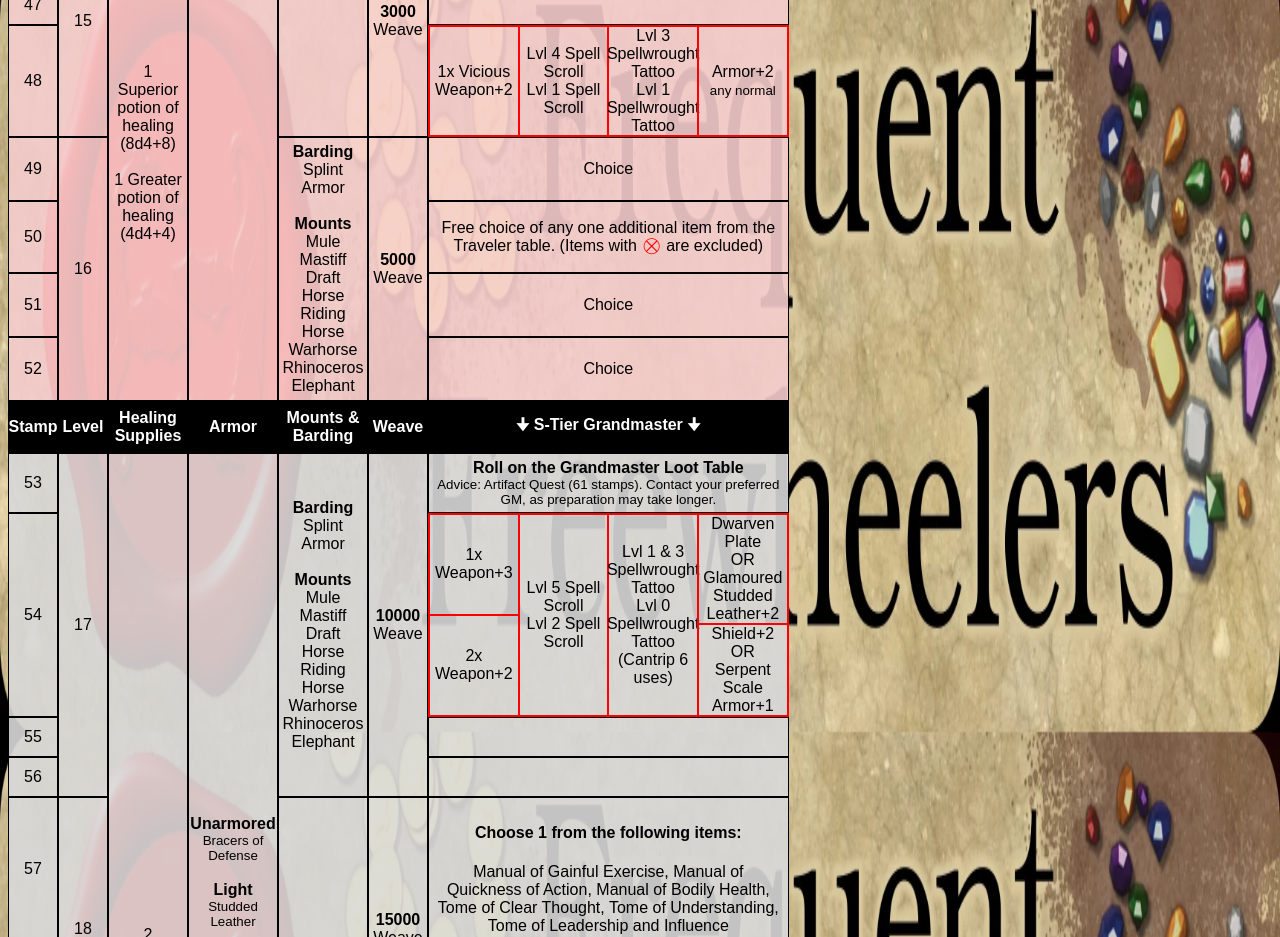
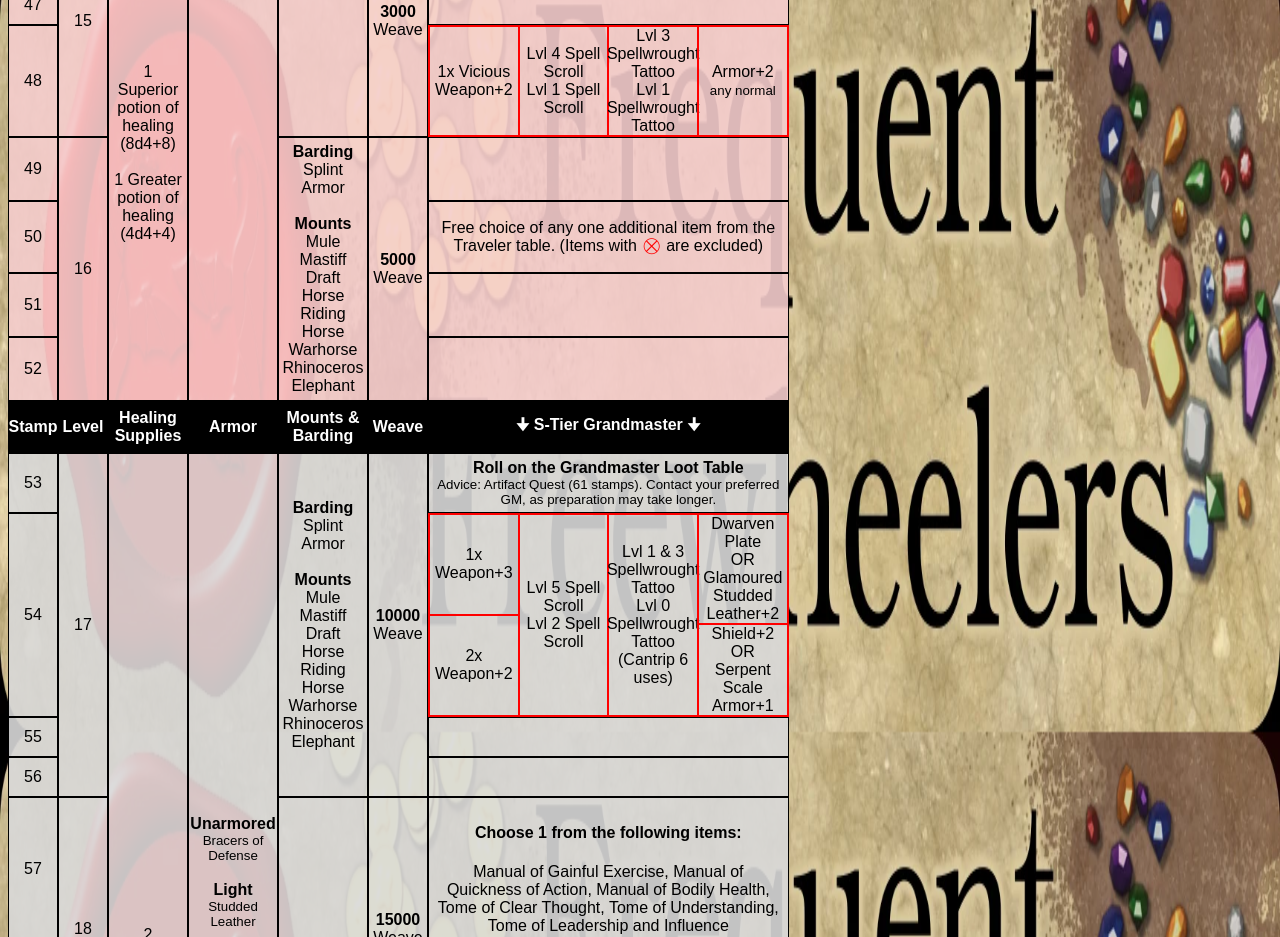
Before and after one commit to Weskernation/DungeonsGames, a website: page src/index.html in a window 1280 px wide. Shown: the part 3268-4205 px from the top of the page. Drawn offline with nearby package versions, Linux system fonts and the light colour scheme.

Commit message:
Update index.html

```diff
--- a/src/index.html
+++ b/src/index.html
@@ -779,7 +779,7 @@
 
                     <!-- Stamp 49 -->
                     <div class="cell stamp stamp-49">49</div>
-                    <div class="cell unlock unlock-49">Choice</div>
+                    <div class="cell unlock unlock-49"></div>
 
                     <!-- Stamp 50 -->
                     <div class="cell stamp stamp-50">50</div>
@@ -787,11 +787,11 @@
 
                     <!-- Stamp 51 -->
                     <div class="cell stamp stamp-51">51</div>
-                    <div class="cell unlock unlock-51">Choice</div>
+                    <div class="cell unlock unlock-51"></div>
 
                     <!-- Stamp 52 -->
                     <div class="cell stamp stamp-52">52</div>
-                    <div class="cell unlock unlock-52">Choice</div>
+                    <div class="cell unlock unlock-52"></div>
 
             </div>
 
```
